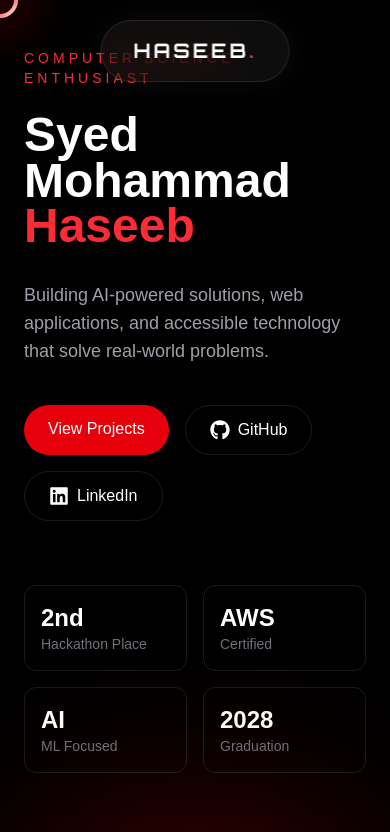
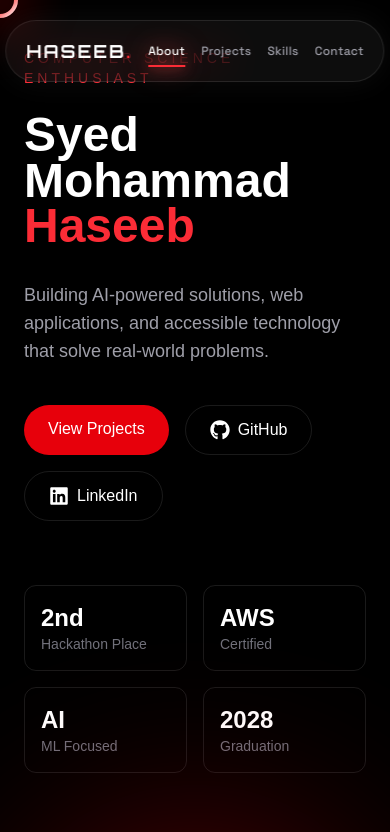
Before and after one commit to Haseeb123786/My-Portfolio-, a Next.js app: page / in a window 390 px wide. Shown: the top 832 px of the page. Built offline with nearby package versions, Linux system fonts and the light colour scheme.

Commit message:
Improve mobile navbar responsiveness

```diff
--- a/app/page.tsx
+++ b/app/page.tsx
@@ -76,16 +76,16 @@ export default function Home() {
 
       {/* Navbar */}
       <nav className="fixed top-5 left-1/2 -translate-x-1/2 z-50">
-        <div className="flex items-center gap-10 px-8 py-4 rounded-full bg-white/5 backdrop-blur-xl border border-white/10 shadow-[0_0_30px_rgba(255,255,255,0.05)]">
+        <div className="flex items-center gap-4 md:gap-10 px-5 md:px-8 py-4 rounded-full bg-white/5 backdrop-blur-xl border border-white/10 shadow-[0_0_30px_rgba(255,255,255,0.05)]">
           <a
             href="#about"
-            className={`${orbitron.className} font-bold text-xl tracking-[3px] transition-all duration-300 hover:text-white hover:[text-shadow:0_0_15px_white]`}
+            className={`${orbitron.className} font-bold text-lg md:text-xl tracking-[2px] md:tracking-[3px] transition-all duration-300 hover:text-white hover:[text-shadow:0_0_15px_white]`}
           >
             HASEEB<span className="text-red-500">.</span>
           </a>
 
           <div
-            className={`${spaceGrotesk.className} hidden md:flex gap-8 text-sm relative tracking-wide`}
+            className={`${spaceGrotesk.className} flex gap-4 md:gap-8 text-xs md:text-sm relative tracking-wide`}
           >
             <a
               href="#about"
```
